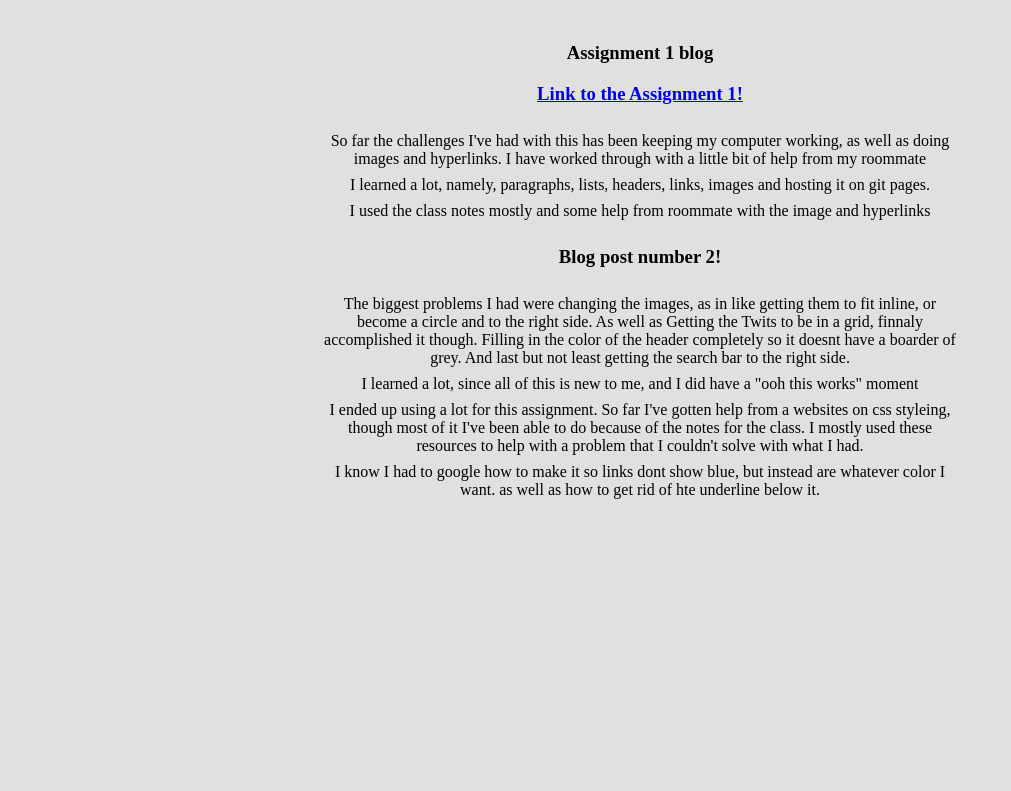
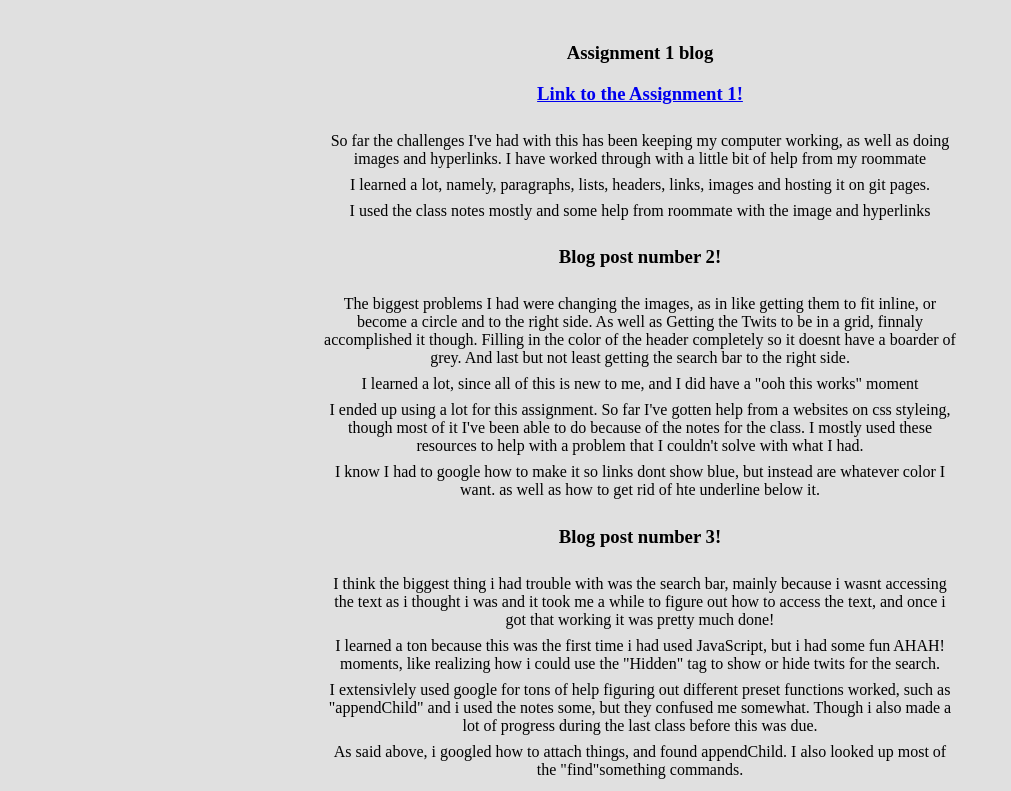
Before and after one commit to Guardian-Namick/Web-Dev-Assignment-1, a plain HTML site: page blog.html in a window 1280 px wide. Shown: the part 79-870 px from the top of the page, without its empty margins (0-1011 px from the left). Before the commit the page ends 800 px from the top, so only its background shows below. Drawn offline with Linux system fonts and the light colour scheme.

Commit message:
Add files via upload

```diff
--- a/blog.html
+++ b/blog.html
@@ -46,5 +46,22 @@ I used the class notes mostly and some help from roommate with the image and hyp
 			I know I had to google how to make it so links dont show blue, but instead are whatever color I want. as well as how to get rid of hte underline below it.
 		</li>
 
+		<h3>
+			Blog post number 3!
+		</h3>
+
+		<li>
+			I think the biggest thing i had trouble with was the search bar, mainly because i wasnt accessing the text as i thought i was and it took me a while to figure out how to access the text, and once i got that working it was pretty much done!
+		</li>
+		<li>
+			I learned a ton because this was the first time i had used JavaScript, but i had some fun AHAH! moments, like realizing how i could use the "Hidden" tag to show or hide twits for the search.
+		</li>
+		<li>
+			I extensivlely used google for tons of help figuring out different preset functions worked, such as "appendChild" and i used the notes some, but they confused me somewhat. Though i also made a lot of progress during the last class before this was due.
+		</li>
+		<li>
+			As said above, i googled how to attach things, and found appendChild. I also looked up most of the "find"something commands.
+		</li>
+
 </body>
 </html>
```
